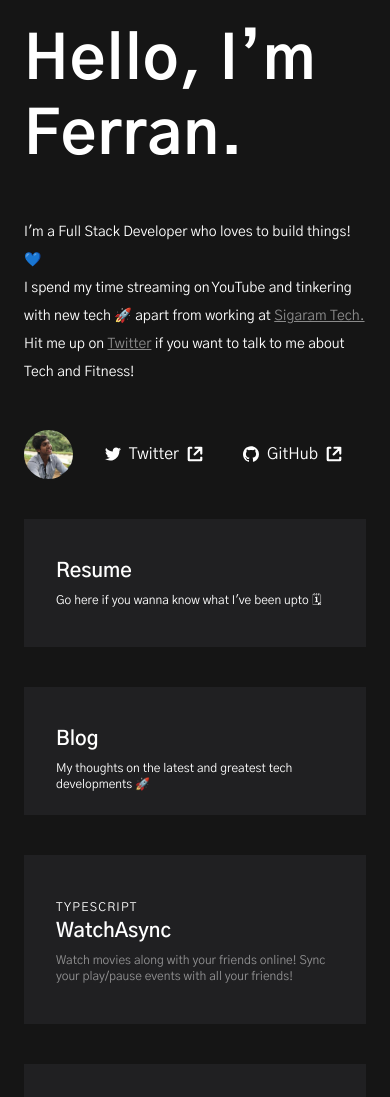
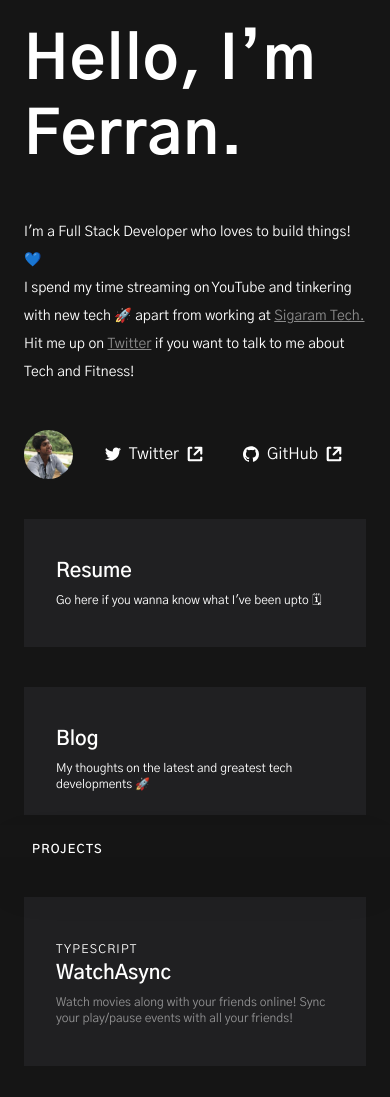
Before and after one commit to ferran9908/Liebe, a Next.js app: page / in a window 390 px wide. Shown: the top 1097 px of the page. Built offline with nearby package versions, Linux system fonts and the light colour scheme.

Commit message:
Implement useScrollHandler to apply styles on scroll 🙌🏼

```diff
--- /dev/null
+++ b/hooks/useScrollHandler.tsx
@@ -0,0 +1,17 @@
+import { useState, useEffect } from "react";
+
+const useScrollHandler = (scrollDistance: number) => {
+  const [scroll, setScroll] = useState<boolean>(false);
+
+  useEffect(() => {
+    document.addEventListener("scroll", () => {
+      const scrolledTill = window.scrollY;
+      if (scrolledTill < scrollDistance) setScroll(false);
+      else setScroll(true);
+    });
+  }, [scroll, scrollDistance]);
+
+  return scroll;
+};
+
+export default useScrollHandler;
--- a/pages/index.tsx
+++ b/pages/index.tsx
@@ -1,10 +1,23 @@
 import Image from "next/image";
+import { useEffect } from "react";
 import ProjectCard from "../components/ProjectCard";
+import useScrollHandler from "../hooks/useScrollHandler";
 import { TransitioningArticle } from "../styled-components/TransitioningArticle";
 
 export default function Home() {
+  const scroll = useScrollHandler(780);
+
+  useEffect(() => {
+    const projects: any = document.getElementById("projects");
+    if (scroll) {
+      projects.classList.add("bg-dusk", "pb-4");
+    } else {
+      projects.classList.remove("bg-dusk", "pb-4");
+    }
+  }, [scroll]);
+
   return (
-    <div className="lg:grid lg:place-items-center">
+    <div className="md:grid md:place-items-center">
       <div className="flex flex-col md:flex-row items-stretch">
         <div>
           <h1 className="text-white text-6xl font-bold tracking-wide leading-tight">
@@ -145,6 +158,21 @@ export default function Home() {
           </a>
         </div>
         <div className="md:px-12 items-stretch md:h-screen md:overflow-y-auto no-scrollbar">
+          <div
+            style={{
+              marginLeft: "-1.5rem",
+              marginTop: "10px",
+              marginRight: "-1.5rem",
+            }}
+            className="md:hidden z-10 shadow-2xl sticky top-0"
+          >
+            <p
+              id="projects"
+              className="pt-4 px-8 text-white font-semibold text-xs uppercase tracking-widest"
+            >
+              Projects
+            </p>
+          </div>
           <ProjectCard
             url="https://github.com/ferran9908/Async-Frontend"
             language="Typescript"
```
